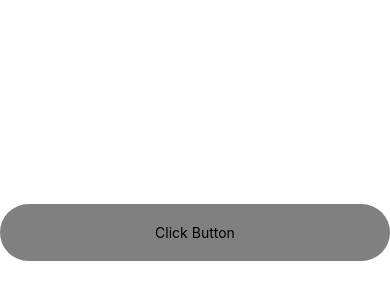
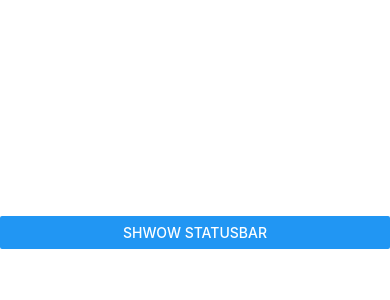
Before and after one commit to devam12/ProjectJS, a React Native app: screen / in a window 390 px wide. Shown: the part 190-490 px from the top of the page. Built offline with nearby package versions, Linux system fonts and the light colour scheme.

Commit message:
Statusbar

```diff
--- a/App.js
+++ b/App.js
@@ -1,12 +1,16 @@
 import React, { useState } from 'react';
-import { StyleSheet, View, Text, Button, Modal, Pressable } from 'react-native';
+import { StyleSheet, View, Text, Button, Modal, Pressable, StatusBar } from 'react-native';
 
 const App = () => {
+  const [show,setShow] = useState(true);
   return (
     <View style={styles.main}>
-      <Pressable>
-        <Text style={styles.button} onPress={() => console.warn("On press")} onLongPress={() => console.warn("On Long press")} onPressIn={() => console.warn("On press In")} onPressOut={() => console.warn("On press Out")}>Click Button</Text>
-      </Pressable>
+      <StatusBar
+      hidden={show}
+      barStyle="default"
+      backgroundColor={'gray'}
+      />
+      <Button title='Shwow statusbar' onPress={()=>setShow(false)}></Button>
     </View>
   )
 }
```
